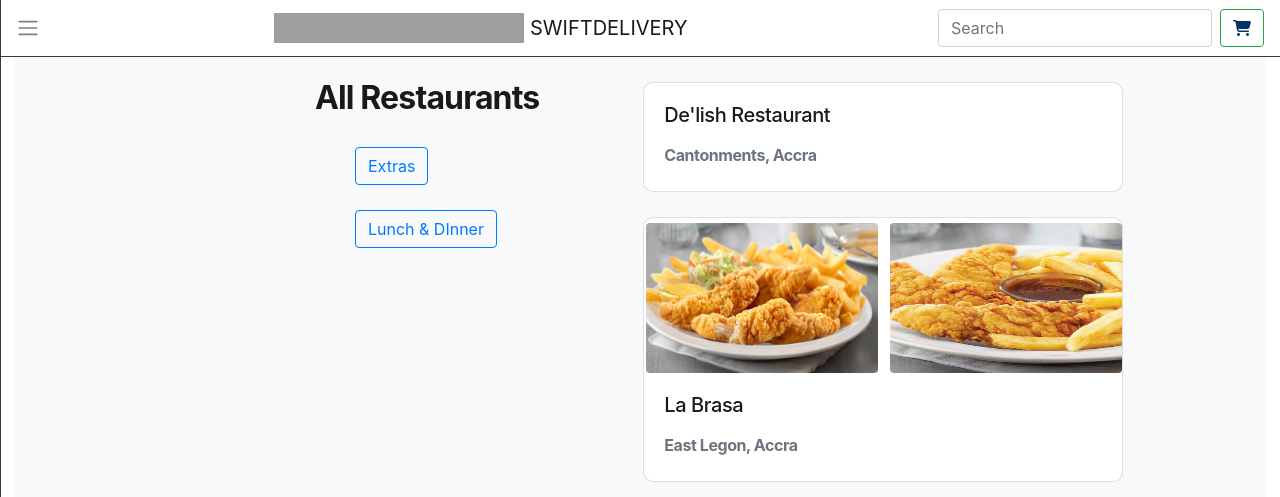
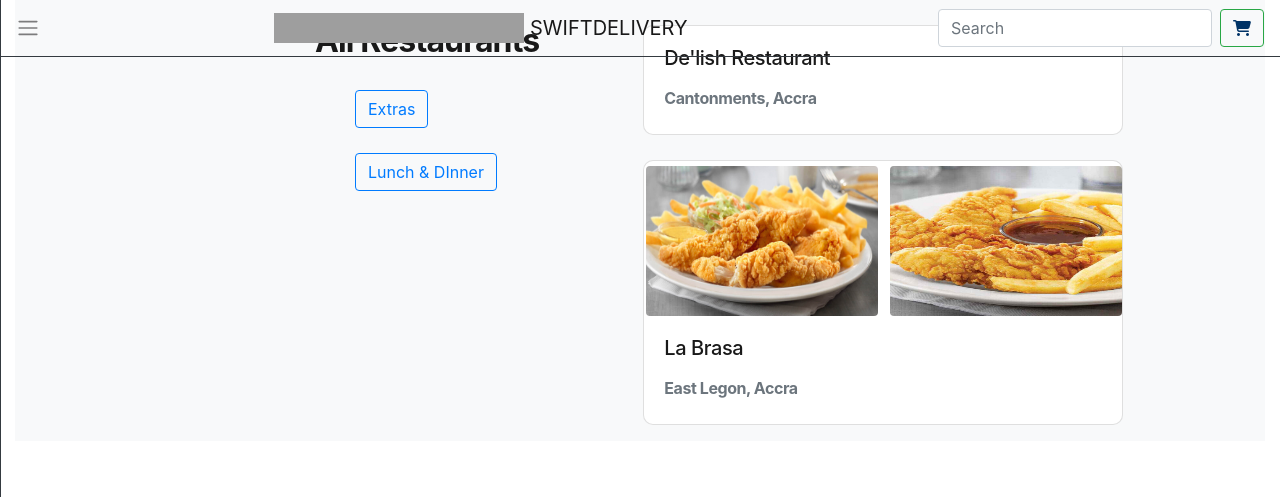
Before and after one commit to tete32153/swift-delivery, a Django app: page / in a window 1280 px wide. Shown: the top 497 px of the page. Run offline with Django 3.2, Linux system fonts and the light colour scheme; data comes from the database, SQL or seed files in the repository; parts of the project's set-up code (start-up, migrations or seed data) failed here and were passed over; some libraries are stand-ins or nearby versions; grey boxes are pictures that could not be loaded.

Commit message:
navbar fixed

```diff
--- a/restaurant/templates/restaurant/base_template.html
+++ b/restaurant/templates/restaurant/base_template.html
@@ -4,7 +4,7 @@
 {%block body%}
 
 
-    <nav class="navbar navbar-light border border-dark border-top-0 border-left-0 border-right-0" >
+    <nav class="navbar  fixed-top navbar-light border border-dark border-top-0 border-left-0 border-right-0" >
 
 
 
```
